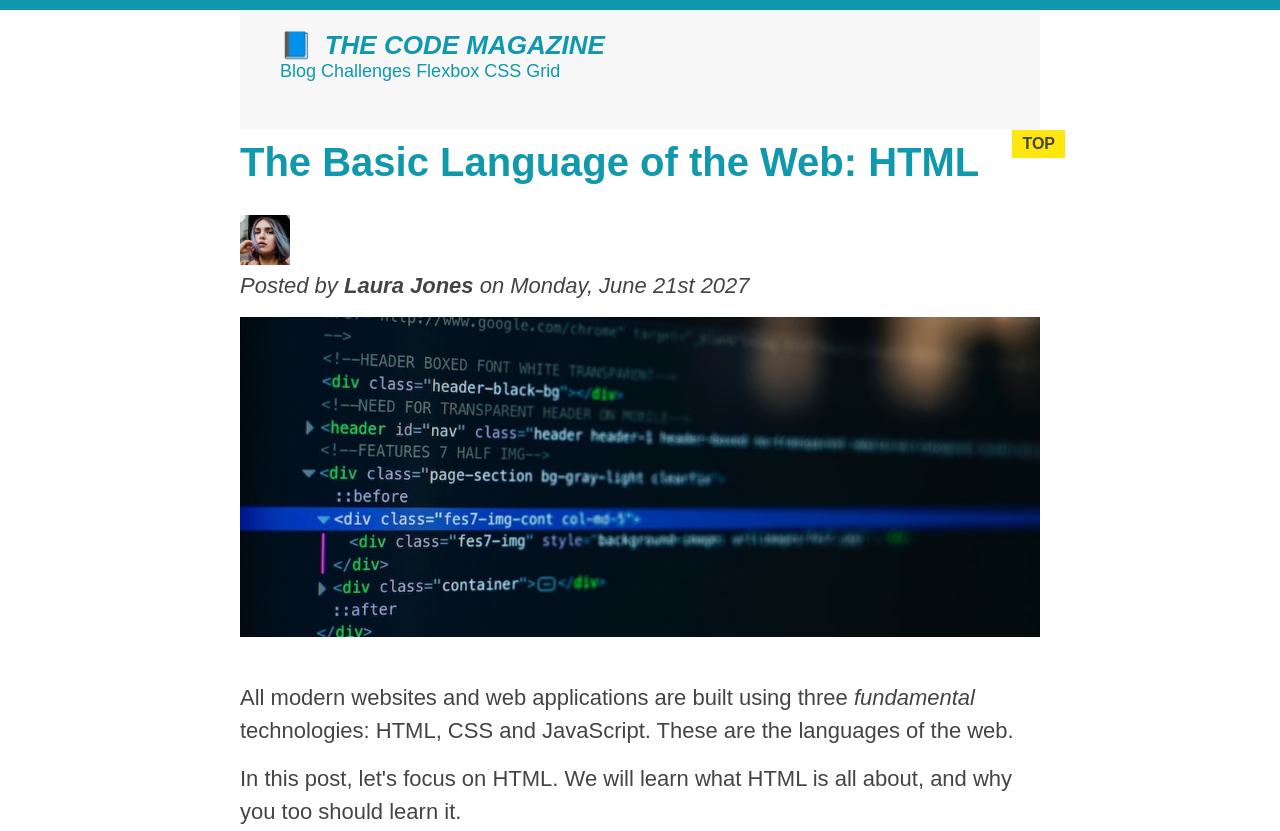
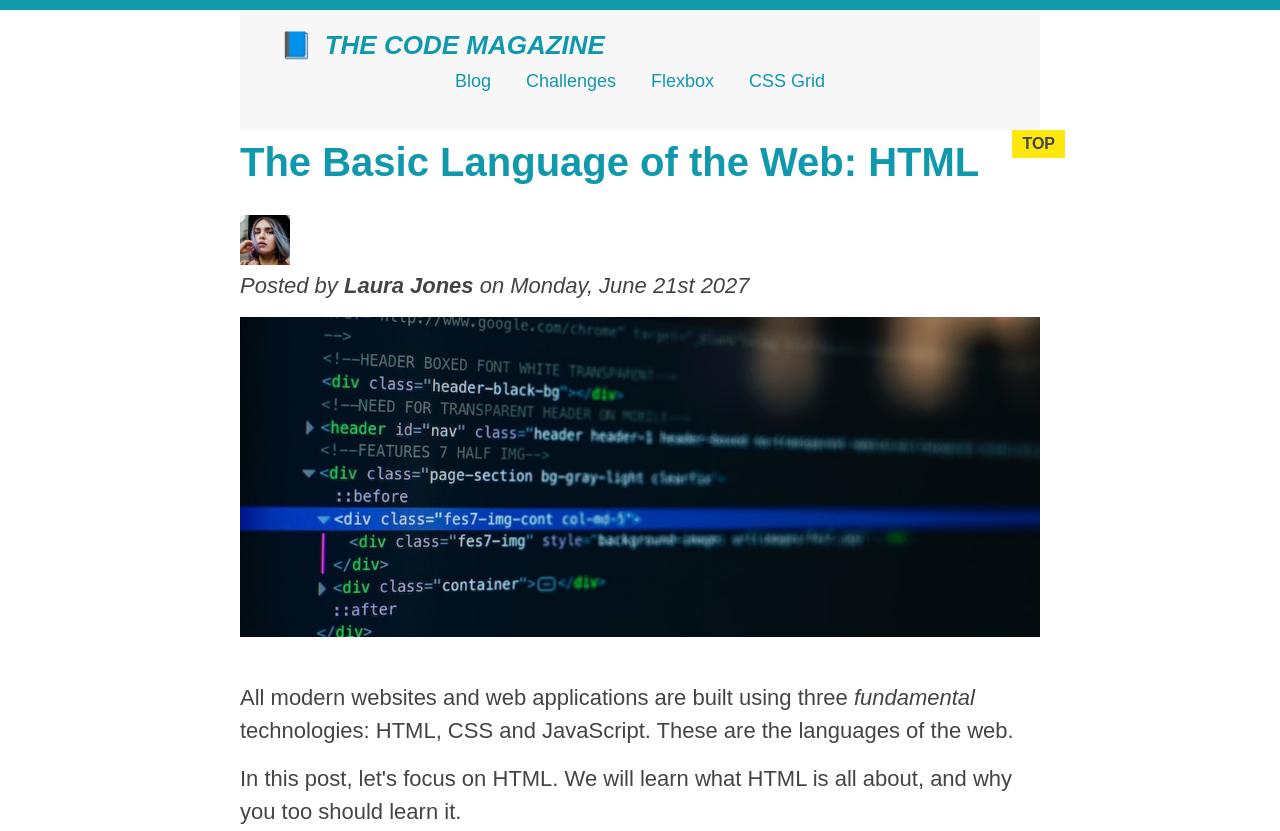
Before and after one commit to Deepak483/HTMLCSS, a plain HTML site: page index.html in a window 1280 px wide. Shown: the top 831 px of the page. Drawn offline with Linux system fonts and the light colour scheme.

Commit message:
few lines added style.css

```diff
--- a/style.css
+++ b/style.css
@@ -4,6 +4,7 @@
 }
 nav{
     font-size:18px;
+    text-align: center;
 }
 
 body{
@@ -23,6 +24,20 @@ h3+p::first-line{
 h2{
     /* background-color:brown; */
     position:relative;
+}
+nav a:link{
+    /* background-color:orangered;
+    margin:20px;
+    padding: 20px;
+    display: block; */
+    margin-right:30px;
+    margin-top: 10px;/*this will not work untill we define the display:block*/
+    display:inline-block;
+
+
+}
+nav a:link:last-child{
+    margin-right:0;
 }
 /* h2::before */
 h2::after{
```
